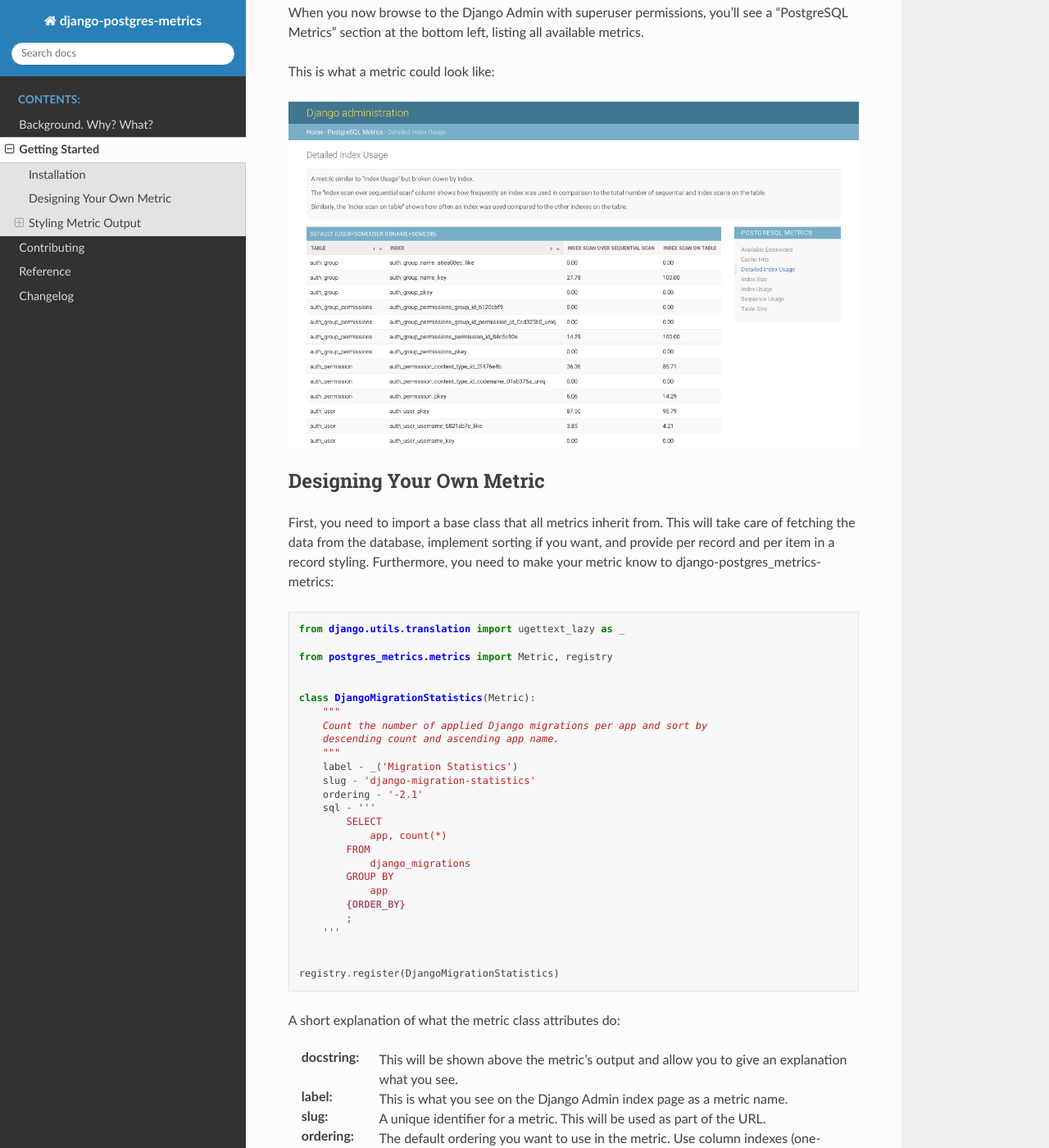
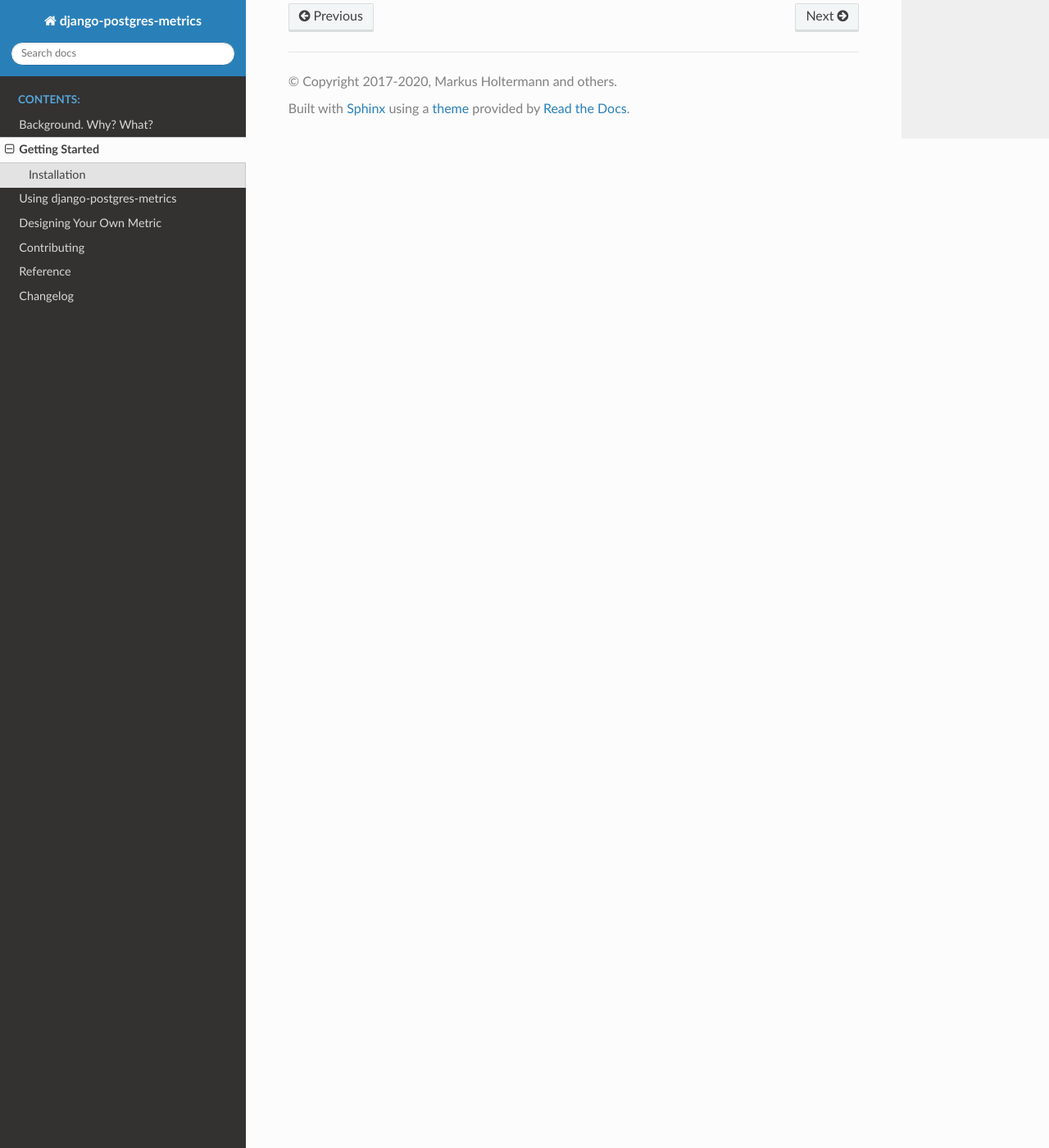
Before and after one commit to django-postgres-metrics/django-postgres-metrics, a Sphinx documentation site: the page built from docs/source/getting-started.rst, in a window 1280 px wide and 1400 px high, scrolled down 1279 px. Shown: the whole window at 82% size. Built offline with Sphinx 7.4.7 and the Read the Docs theme 2.0.0, drawn with Linux system fonts in a browser that asks for light colours; pages that are not in the unit, such as notebooks, are missing from menus; the version number could not be read and is left out; some of the changed text lies outside the part shown.

Commit message:
fixup! Add management commands to list and show metrics on a command line

```diff
--- a/docs/requirements.txt
+++ b/docs/requirements.txt
@@ -1 +1 @@
-.[cli,docs]
+.[docs]
--- a/docs/source/getting-started.rst
+++ b/docs/source/getting-started.rst
@@ -54,8 +54,6 @@
 Lastly, you need to add a URL path to your global ``urls.py`` *before* the
 ``admin`` URL patterns.
 
-For Django 2.0 and up:
-
 .. code-block:: bash
 
     from django.urls import include, path
@@ -66,126 +64,5 @@
 
 Congratulations, you made it!
 
-When you now browse to the Django Admin with superuser permissions, you'll see
-a "PostgreSQL Metrics" section at the bottom left, listing all available
-metrics.
-
-This is what a metric could look like:
-
-.. figure:: _static/screenshot.png
-    :target: _static/screenshot.png
-    :alt: Screenshot of the Detailed Index Usage metric, with help text, and a table with rows for each index
-
-
-Designing Your Own Metric
--------------------------
-
-First, you need to import a base class that all metrics inherit from. This will
-take care of fetching the data from the database, implement sorting if you
-want, and provide per record and per item in a record styling. Furthermore, you
-need to make your metric know to django-postgres_metrics-metrics:
-
-.. code-block:: python
-
-    from django.utils.translation import ugettext_lazy as _
-
-    from postgres_metrics.metrics import Metric, registry
-
-
-    class DjangoMigrationStatistics(Metric):
-        """
-        Count the number of applied Django migrations per app and sort by
-        descending count and ascending app name.
-        """
-        label - _('Migration Statistics')
-        slug - 'django-migration-statistics'
-        ordering - '-2.1'
-        sql - '''
-            SELECT
-                app, count(*)
-            FROM
-                django_migrations
-            GROUP BY
-                app
-            {ORDER_BY}
-            ;
-        '''
-
-
-    registry.register(DjangoMigrationStatistics)
-
-A short explanation of what the metric class attributes do:
-
-:docstring:
-   This will be shown above the metric's output and allow you to give an
-   explanation what you see.
-
-:label:
-   This is what you see on the Django Admin index page as a metric name.
-
-:slug:
-   A unique identifier for a metric. This will be used as part of the URL.
-
-:ordering:
-   The default ordering you want to use in the metric. Use column indexes
-   (one-indexed) and prefix with ``-`` for descending sorting.
-
-:sql:
-   The actual SQL you want to run. The ``{ORDER_BY}`` part is replaced with
-   ``ORDER BY 2 DESC, 1`` in the example.
-
-Styling Metric Output
----------------------
-
-Styling Records
-~~~~~~~~~~~~~~~
-
-If you want to highlight some of the output rows you can define a
-:class:`~metrics.Metric.get_record_style` method on a metric class:
-
-.. code-block:: python
-
-    class MyMetric(Metric):
-        ...
-
-        def get_record_style(self, record):
-            if record[0]:
-                if record[1] > 1000:
-                    return 'critical'
-                if record[1] > 100:
-                    return 'warning'
-                if record[1] == 0:
-                    return 'info'
-                return 'ok'
-
-The ``record`` parameter is a tuple with all values of a single row in the
-output. This method will be called for every single row being outputted. Don't
-do any expensive calculations here!
-
-django-postgres-metrics ships four pre-defined styles: ``ok``, ``warning``,
-``critical`` and ``info`` that you can return.
-
-Styling Record Items
-~~~~~~~~~~~~~~~~~~~~
-
-Similarly, you can highlight a single value in the metric output by using the
-:class:`~metrics.Metric.get_record_item_style` method on a metric class:
-
-.. code-block:: python
-
-    class MyMetric(Metric):
-        ...
-
-        def get_record_item_style(self, record, itme, index):
-            if index == 2 and record[1]:
-                if item > 1000:
-                    return 'critical'
-                if item > 100:
-                    return 'warning'
-                if item == 0:
-                    return 'info'
-                return 'ok'
-
-Along with the ``record`` you get the current value or ``item`` and the (zero-
-indexed) position of the item in the record. The item is provided for
-convenience and is defined as ``item = record[index]``.
+Next, see the :ref:`Usage <usage>` section for the
+:ref:`django-admin-integration` or the :ref:`command-line-interface`.
--- a/docs/source/index.rst
+++ b/docs/source/index.rst
@@ -2,11 +2,13 @@
 ===================================================
 
 .. toctree::
-   :maxdepth: 2
+   :maxdepth: 1
    :caption: Contents:
 
    background
    getting-started
+   usage
+   designing-your-own
    contributing/index
    ref/modules
    changelog
--- a/setup.py
+++ b/setup.py
@@ -22,10 +22,10 @@
         exclude=["*.tests", "*.tests.*", "tests.*", "tests"]
     ),
     include_package_data=True,
+    install_requires=[
+        "django-rich>=1.0,<2.0",
+    ],
     extras_require={
-        "cli": [
-            "django-rich>=1.0,<2.0",
-        ],
         "dev": ["pre-commit"],
         "docs": [
             "Django",
```
Also changed, not shown: docs/source/designing-your-own.rst (added, +114 -0 lines), docs/source/usage.rst (added, +82 -0 lines), 2 other files.
